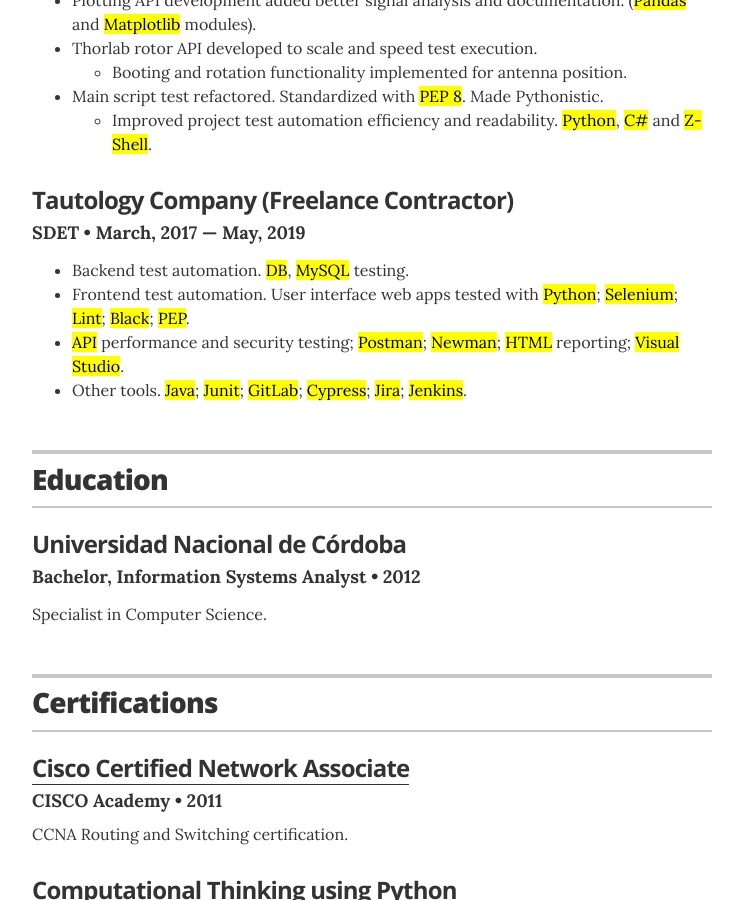
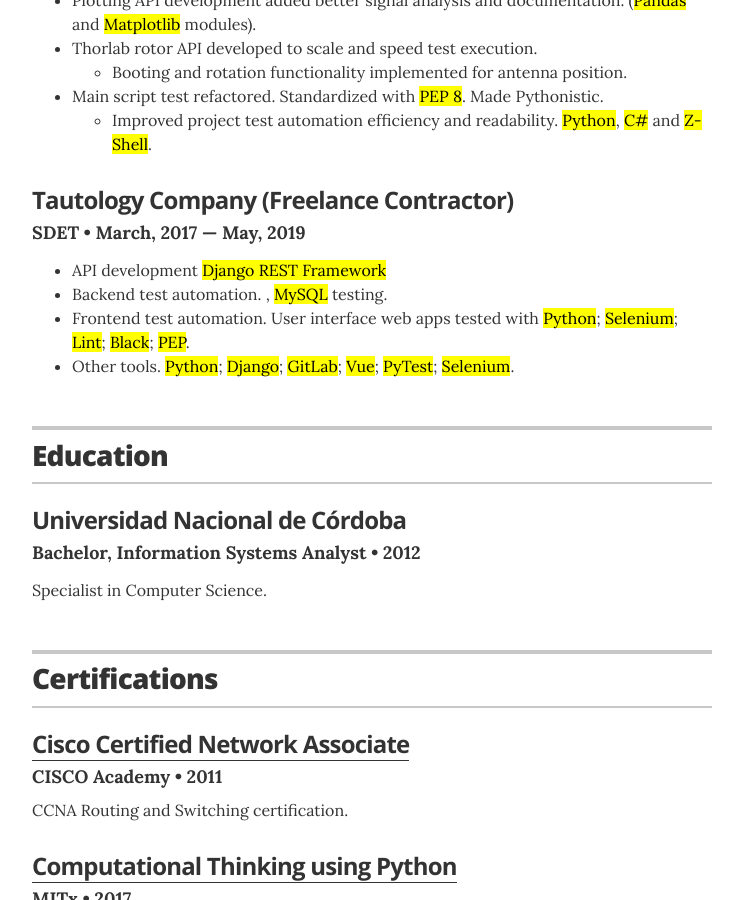
Before and after one commit to alexissoko/alexissoko.github.io, a Jekyll site: the page built from index.html, in a window 1280 px wide and 900 px high, scrolled down 1306 px. Shown: the whole window, without its empty margins (268-1011 px from the left). Built offline with Jekyll 4.4.1, drawn with Linux system fonts in a browser that asks for light colours.

Commit message:
exp update

```diff
--- a/_data/experience.yml
+++ b/_data/experience.yml
@@ -35,8 +35,8 @@
   position: SDET
   duration:   March, 2017  &mdash; May, 2019
   summary: <ul class="resume-item-list">
-              <li>Backend test automation. <mark>DB</mark>, <mark>MySQL</mark> testing.</li>
-              <li>Frontend test automation. User interface web apps tested with <mark>Python</mark>; <mark>Selenium</mark>; <mark>Lint</mark>; <mark>Black</mark>; <mark>PEP</mark>.</li>
-              <li><mark>API</mark> performance and security testing; <mark>Postman</mark>; <mark>Newman</mark>; <mark>HTML</mark> reporting; <mark>Visual Studio</mark>.</li>
-              <li>Other tools. <mark>Java</mark>; <mark>Junit</mark>; <mark>GitLab</mark>; <mark>Cypress</mark>; <mark>Jira</mark>; <mark>Jenkins</mark>.</li>
+            <li>API development <mark>Django REST Framework</mark></li>
+            <li>Backend test automation. , <mark>MySQL</mark> testing.</li>
+            <li>Frontend test automation. User interface web apps tested with <mark>Python</mark>; <mark>Selenium</mark>; <mark>Lint</mark>; <mark>Black</mark>; <mark>PEP</mark>.</li>
+            <li>Other tools. <mark>Python</mark>; <mark>Django</mark>; <mark>GitLab</mark>; <mark>Vue</mark>; <mark>PyTest</mark>; <mark>Selenium</mark>.</li>
           </ul>
```
